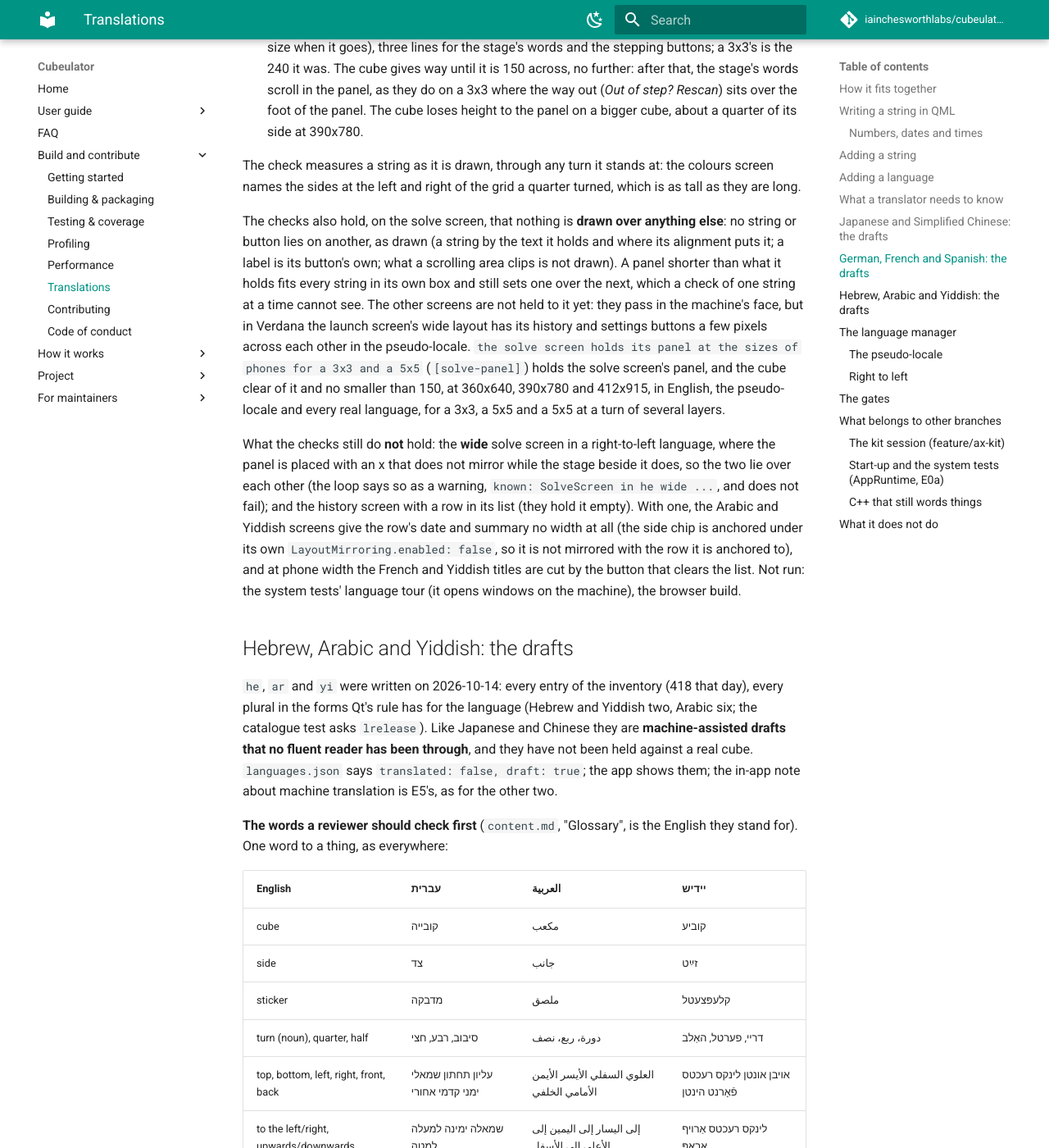
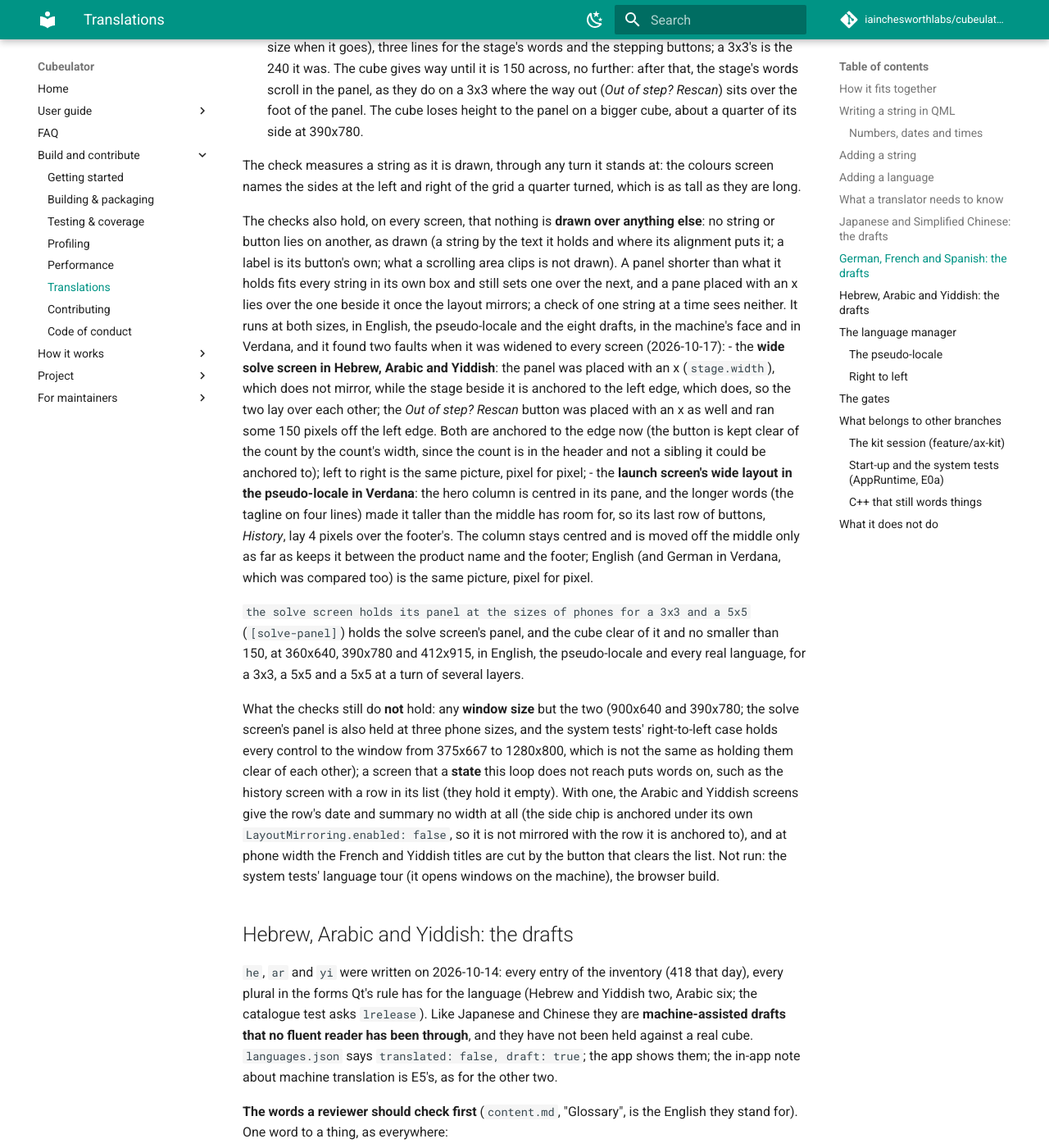
Before and after one commit to iainchesworth/cubeulator, an MkDocs documentation site: the page built from docs/i18n.md, in a window 1280 px wide and 1400 px high, scrolled down 12209 px. Shown: the whole window at 82% size. Built offline with MkDocs 1.6.1 and Material for MkDocs 9.7.7, drawn with Linux system fonts in a browser that asks for light colours; comment, search, counter and statistics services are not loaded; some of the changed text lies outside the part shown.

Commit message:
Every screen is held to the overlap check; the wide solve screen mirrors and the launch screen's footer stays clear
The check that finds strings and buttons drawn over each other was on for the
solve screen only, because two faults stood in the way of turning it on for the
rest.

- The wide solve screen in Hebrew, Arabic and Yiddish: the panel was placed with
  an x (stage.width), which does not mirror, while the stage beside it is
  anchored to the left edge, which does, so the two lay over each other; the
  rescan button was placed with an x too and ran off the left edge. Both are
  anchored to the edge now. Left to right is the same picture pixel for pixel.
- The launch screen, wide, in the pseudo-locale in Verdana: the centred hero
  column grew taller than the middle has room for and its last row of buttons
  lay 4 px over the footer's. The column is moved off the middle only as far as
  keeps it between the product name and the footer.

holds_the_layout_of now holds every screen to drawn_over_each_other, the known
warning is gone, and English is run through the same loop. The system tests'
right-to-left layout case loses the three solve.rescan entries of its known
list. docs/i18n.md says what is held and what is not.

```diff
--- a/docs/i18n.md
+++ b/docs/i18n.md
@@ -410,25 +410,43 @@
   colours screen names the sides at the left and right of the grid a quarter
   turned, which is as tall as they are long.
 
-  The checks also hold, on the solve screen, that nothing is **drawn over
-  anything else**: no string or button lies on another, as drawn (a string by the
-  text it holds and where its alignment puts it; a label is its button's own;
-  what a scrolling area clips is not drawn). A panel shorter than what it holds
-  fits every string in its own box and still sets one over the next, which a
-  check of one string at a time cannot see. The other screens are not held to it
-  yet: they pass in the machine's face, but in Verdana the launch screen's wide
-  layout has its history and settings buttons a few pixels across each other in
-  the pseudo-locale. `the solve screen holds its panel at the sizes of phones for a 3x3 and a 5x5`
+  The checks also hold, on every screen, that nothing is **drawn over anything
+  else**: no string or button lies on another, as drawn (a string by the text it
+  holds and where its alignment puts it; a label is its button's own; what a
+  scrolling area clips is not drawn). A panel shorter than what it holds fits
+  every string in its own box and still sets one over the next, and a pane placed
+  with an x lies over the one beside it once the layout mirrors; a check of one
+  string at a time sees neither. It runs at both sizes, in English, the
+  pseudo-locale and the eight drafts, in the machine's face and in Verdana, and
+  it found two faults when it was widened to every screen (2026-10-17):
+  - the **wide solve screen in Hebrew, Arabic and Yiddish**: the panel was placed
+    with an x (`stage.width`), which does not mirror, while the stage beside it
+    is anchored to the left edge, which does, so the two lay over each other; the
+    *Out of step? Rescan* button was placed with an x as well and ran some 150
+    pixels off the left edge. Both are anchored to the edge now (the button is
+    kept clear of the count by the count's width, since the count is in the
+    header and not a sibling it could be anchored to); left to right is the same
+    picture, pixel for pixel;
+  - the **launch screen's wide layout in the pseudo-locale in Verdana**: the hero
+    column is centred in its pane, and the longer words (the tagline on four
+    lines) made it taller than the middle has room for, so its last row of
+    buttons, *History*, lay 4 pixels over the footer's. The column stays centred
+    and is moved off the middle only as far as keeps it between the product name
+    and the footer; English (and German in Verdana, which was compared too) is
+    the same picture, pixel for pixel.
+
+  `the solve screen holds its panel at the sizes of phones for a 3x3 and a 5x5`
   (`[solve-panel]`) holds the solve screen's panel, and the cube clear of it and no
   smaller than 150, at 360x640, 390x780 and 412x915, in English, the
   pseudo-locale and every real language, for a 3x3, a 5x5 and a 5x5 at a turn of
   several layers.
 
-  What the checks still do **not** hold: the **wide** solve screen in a
-  right-to-left language, where the panel is placed with an x that does not
-  mirror while the stage beside it does, so the two lie over each other (the loop
-  says so as a warning, `known: SolveScreen in he wide ...`, and does not fail);
-  and the history screen with a row in its
+  What the checks still do **not** hold: any **window size** but the two
+  (900x640 and 390x780; the solve screen's panel is also held at three phone
+  sizes, and the system tests' right-to-left case holds every control to the
+  window from 375x667 to 1280x800, which is not the same as holding them clear of
+  each other); a screen that a **state** this loop does not reach puts words on,
+  such as the history screen with a row in its
   list (they hold it empty). With one, the Arabic and Yiddish screens give the
   row's date and summary no width at all (the side chip is anchored under its
   own `LayoutMirroring.enabled: false`, so it is not mirrored with the row it is
@@ -651,7 +669,8 @@
 | `i18n_web_cjk_subsets_cover_catalogues` (CTest, `tools/fonts/subset_cjk.py --check`) | every character of the Japanese and Chinese catalogues and of the language names is in the browser build's font subsets | `python -I tools/fonts/subset_cjk.py --write ...` (`src/app/platform/web/fonts/README.md`), commit the subsets |
 | `every plural string resolves for every count ...`, `each language's plural rule picks the form its language has` | every plural has every form for every count, in the app's digits; Qt's rule (asked of `lrelease`) picks the CLDR form for each of the nine | |
 | `language manager ...` (`[manager]`) | the set and its endonyms; aliases (`zh_CN`, `iw`); start-up order; one call changes strings, direction and locale together and saves `language/code`; refuses `xx` and unknown codes | |
-| `cube_i18n_screen_tests` (`[screen]`) | a screen that is up switches en, pseudo-locale, he and back; the converted screens hold the pseudo-locale at both sizes without a string cut off, run off the window or out of its pane or button; the layout mirrors for he, ar and yi and returns; the cube view is not mirrored; the 3D cube is the solver's cube and every one of the 18 turns goes the solver's way in a right-to-left language | |
+| `cube_i18n_screen_tests` (`[screen]`) | a screen that is up switches en, pseudo-locale, he and back; the converted screens hold the pseudo-locale at both sizes without a string cut off, run off the window or out of its pane or button, or drawn over another string or button; the layout mirrors for he, ar and yi and returns; the cube view is not mirrored; the 3D cube is the solver's cube and every one of the 18 turns goes the solver's way in a right-to-left language | |
+| `every converted screen holds English, the words the layout was made for` (`[screen][english]`) | the same layout checks, and that nothing is drawn over anything else, run on the English the layout was made for | |
 | `every converted screen holds the real Japanese and Chinese ...` (`[screen][cjk]`), `... the real Hebrew, Arabic and Yiddish ...` (`[screen][rtl-real]`) | the same layout checks as the pseudo-locale, run on the real text of each draft (the right-to-left ones mirrored) | the message names the language, the screen and the string |
 | `the solve screen holds its panel at the sizes of phones for a 3x3 and a 5x5` (`[screen][solve-panel]`) | at 360x640, 390x780 and 412x915, in English, the pseudo-locale and every real language: no string or button, nor the cube, drawn over another; the cube at least 150 across; the way to skip to the 3x3 stage on the screen, whole | the message names the language, the size and the two things that lie over each other |
 | `every converted screen holds the real German, French and Spanish ...` (`[screen][latin]`) | the same, run on the real `de`, `fr` and `es` text | as above; try `CUBE_I18N_TEST_FONT=Verdana` for the Linux leg's width |
@@ -789,10 +808,10 @@
 with a known list (below). Its screenshots land in the tour's directory as
 `language_<screen>_<code>_<wide|narrow>.png`.
 
-Found by it, and not this branch's to fix: in a right-to-left language the
-solve screen's `solve.rescan` is placed off the left edge of the window. It is
-the solve lane's `SolveScreen.qml`; the known list in the test names it, so the
-day it is fixed the test says to remove the entry.
+It once found the solve screen's `solve.rescan` placed off the left edge of the
+window in a right-to-left language (an x, which does not mirror); the screen
+anchors it to the edge now (2026-10-17) and the three entries it had in the
+known list are gone.
 
 ### C++ that still words things
 
```
Also changed, not shown: changelog.d/layout-overlap-every-screen.fixed.md (added, +1 -0 lines), 4 other files.
